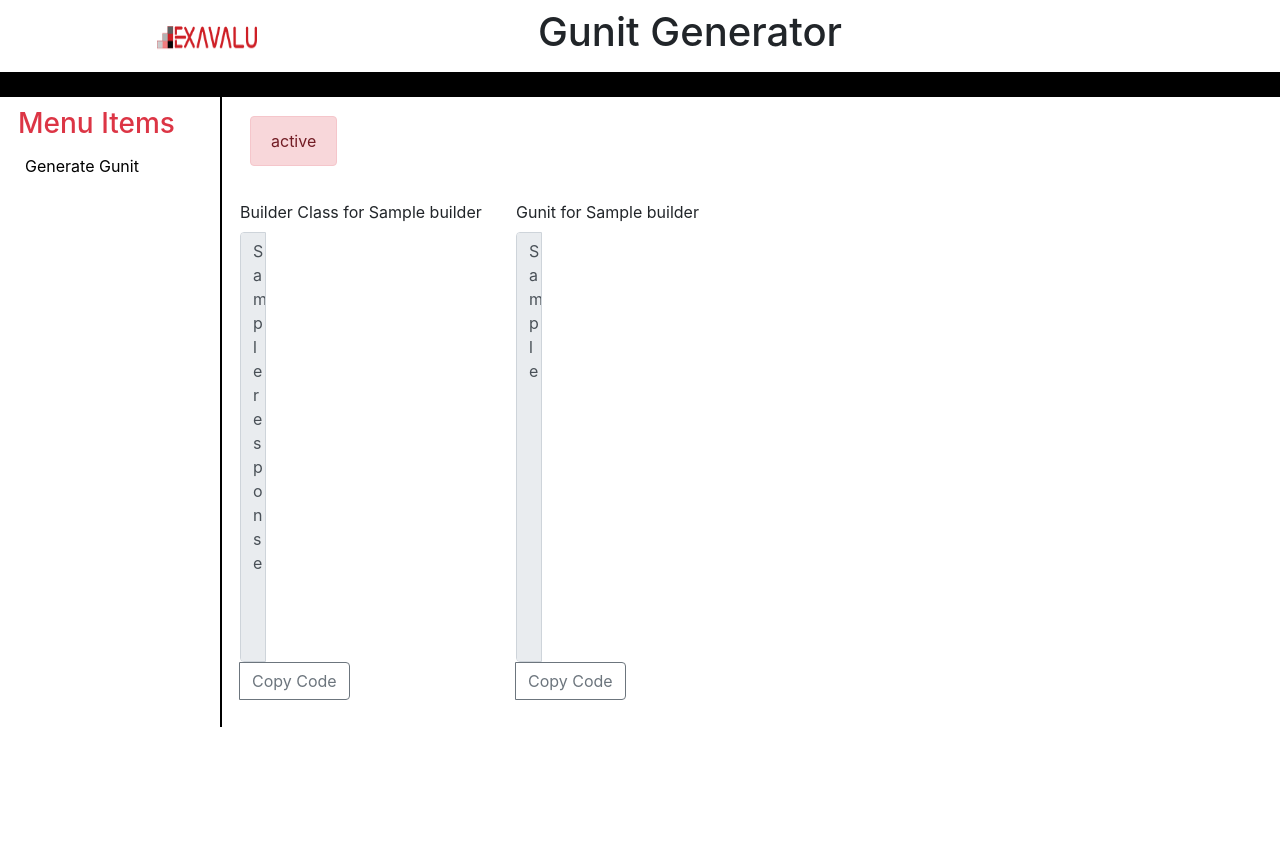
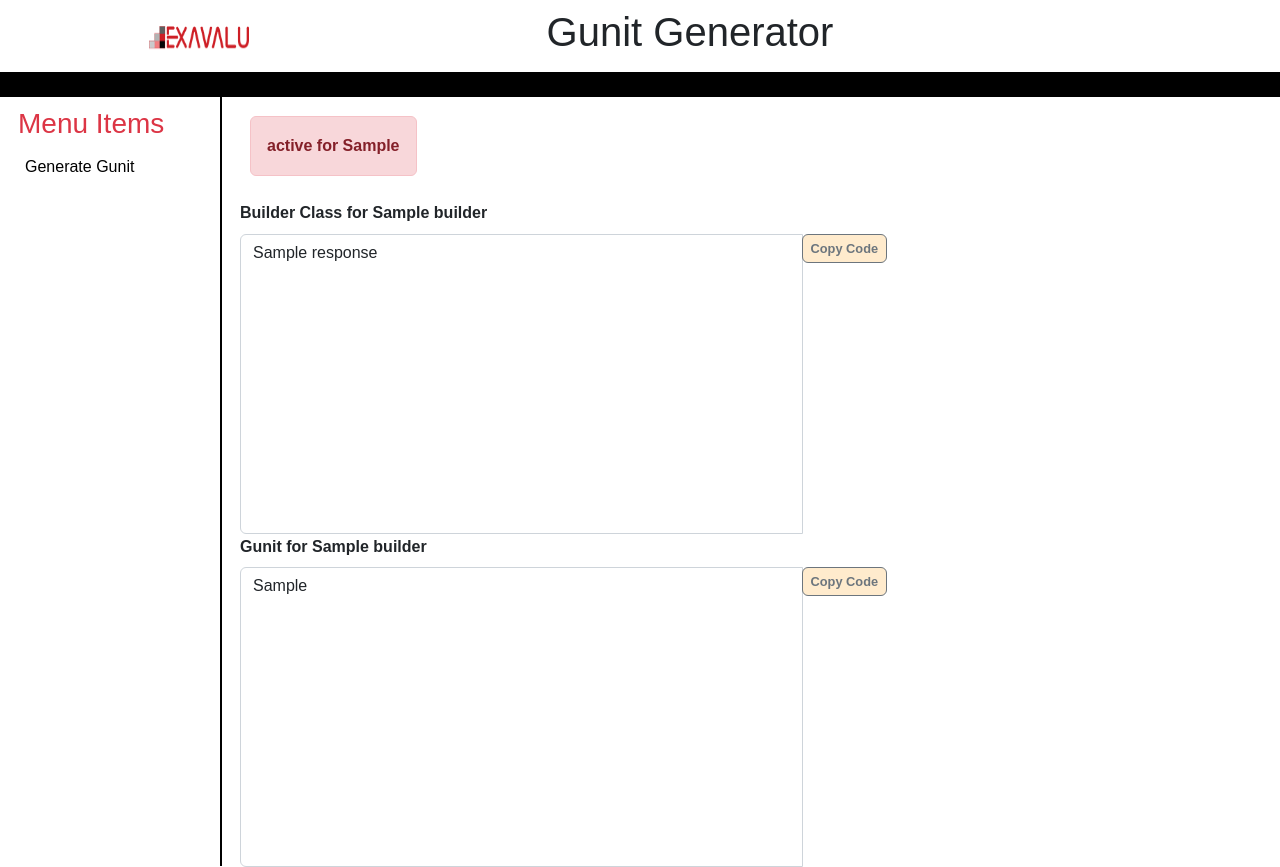
Before and after one commit to ExaSHivam/GunitGenrator, a Flask app: template templates/index.html in a window 1280 px wide. Before the commit the page ends 727 px from the top, so only its background shows below. Run offline with Flask 3, Linux system fonts and the light colour scheme; the template is opened without the code that fills it: most values are stand-ins (such as "Sample title", 1, 10 or a date in 2020); some libraries are stand-ins or nearby versions.

Commit message:
Gunit project 07_06

```diff
--- a/aws_s3.py
+++ b/aws_s3.py
@@ -340,7 +340,7 @@ def generate_gunit_data_claude(lob, builder, base_method_name, features):
                        field_map.get(col) != 'softentityreference'}
     print("Column Type Map:", column_type_map)
 
-    data_type_mapping_template = get_excel_from_s3('DatatypeMapping.xlsx')
+    data_type_mapping_template = get_excel_from_s3('dataTypeMapping.xlsx')
     print("Excel Data:\n", data_type_mapping_template)
     updated_column_type_map = replace_column_types(column_type_map, data_type_mapping_template)
     print("Updated Column Type Map:", updated_column_type_map)
--- a/static/css/style.css
+++ b/static/css/style.css
@@ -1,18 +1,15 @@
-
-
 * {
     box-sizing: border-box;
     margin: 0;
     padding: 0;
 }
-.hr{
+
+.hr {
     border-left: 2px solid black;
-  height: 39.5rem;
+    height: 48.2rem;
     position: absolute;
-
-  top:95px;
+    top: 95px;
     margin-left: 220px;
-
 }
 
 body {
@@ -42,164 +39,134 @@ body {
     padding: 5px 10px;
     border-radius: 5px;
 }
+
 .menu li a:hover {
     background-color: #f4f4f4;
     color: blue;
 }
 
-
 .header {
-
     margin-bottom: 20px;
 }
+
 .dropdown-checkboxes .dropdown-menu {
-    max-height: 200px; /* Optional: Set maximum height for dropdown */
-    overflow-y: auto; /* Optional: Enable vertical scrollbar if content exceeds height */
+    max-height: 200px;
+    overflow-y: auto;
 }
 
 .dropdown-checkboxes .dropdown-item {
     display: block;
 }
 
-
-
-
-#gunit-input{
+#gunit-input {
     display: none;
     position: absolute;
     top: 137px;
     left: 230px;
 }
+
 .textarea-large {
-    height: 100%; /* Make textarea full height of its container */
-    resize: none;
+    width: 100%;
+    height: 300px; /* Adjust as needed */
 }
 
 .btn-small {
-    padding: 0.25rem 0.5rem; /* Smaller padding */
-    font-size: 0.875rem; /* Smaller font size */
+    font-weight: bold;
+    background: blanchedalmond;
+    font-size: 0.8rem; /* Adjust as needed */
+    padding: 0.25rem 0.5rem; /* Adjust as needed */
 }
 
 .form-control {
-    width: 100%; /* Ensure the form control is full width */
-    height: 100%; /* Ensure the form control is full height */
     resize: none;
 }
 
 #output .col-md-6 {
-    height: 500px; /* Set the height of the columns */
+    height: 500px; /* Adjust as needed */
     display: flex;
     flex-direction: column;
 }
 
-#output .input-group {
-    flex: 1;
-    display: flex;
-    flex-direction: column;
+
+
+#lob-input {
+    display: none;
+    position: absolute;
+    top: 180px;
 }
 
-#output .form-control {
-    flex: 1;
-}
-
-
-
-
-#lob-input{
-    display: none;
-    position: absolute;
-    top:180px;
-
-}
 .select-lob label {
     font-weight: bold;
     display: block;
-    margin:10px;
-
+    margin: 10px;
 }
 
-#test-input {
+#test-input, #bdd-jira-input {
     display: none;
     position: absolute;
     top: 100px;
     left: 230px;
 }
-#bdd-jira-input {
-    display: none;
-    position: absolute;
-    top: 100px;
-    left: 230px;
-}
-#output{
+
+#output {
+   font-weight: bold;
     position: absolute;
     top: 200px;
     left: 240px;
 }
-#alertbdd,#alert1{
 
+#alertbdd, #alert1 {
+    font-weight: bold;
     position: absolute;
     top: 100px;
     left: 250px;
 }
 
-
 .upload-group .form-control {
     flex-grow: 1;
     margin-right: 10px;
 }
-.company-name{
-align-items:left;
-background-color:white;
-width:100px;
-height:30px;
- margin-top:10px;
+
+.company-name {
+    align-items: left;
+    background-color: white;
+    width: 100px;
+    height: 30px;
+    margin-top: 10px;
 }
+
 .sidebar {
-  background:#000000;
+    background: #000000;
     min-height: 25px;
-        color:#ffffff;
+    color: #ffffff;
     font-size: 14px;
     text-transform: uppercase;
+}
 
-    }
- .sidebarNavigation {
-            ul {
-                li {
-                    a {
-                        @include d-flex(r, fs, c);
-
-                        span {
+.sidebarNavigation ul li a span {
     margin-right: 0;
     width: 100%;
     text-align: center;
 }
 
-                        p {
+.sidebarNavigation ul li a p {
     display: none;
     position: absolute;
     left: 100%;
-                            top: 0px;
+    top: 0;
     background: #323232;
-                            color: color(white);
+    color: white;
     width: 210px;
     padding: 8px 8px 8px 15px;
-                            font-size: toRem(16);
+    font-size: 16px;
     box-sizing: border-box;
-
-                            @media (max-width: 1540px) {
-                                font-size: toRem(12.8);
-                            }
-                        }
 }
 
-                    &:hover {
-                        a {
-                            p {
+.sidebarNavigation ul li:hover a p {
     display: block;
 }
-                        }
 
-                        ul {
+.sidebarNavigation ul li:hover ul {
     display: block !important;
     position: absolute;
     left: 100%;
--- a/templates/index.html
+++ b/templates/index.html
@@ -4,29 +4,15 @@
 <head>
     <meta charset="UTF-8">
     <meta name="viewport" content="width=device-width, initial-scale=1.0">
-
-
     <link rel="icon" type="image/png" href="/static/favicon/favicon.ico">
     <link rel="icon" type="image/png" href="/static/favicon/favicon-32x32.png" sizes="32x32">
     <link rel="icon" type="image/png" href="/static/favicon/favicon-16x16.png" sizes="16x16">
-
-
     <link rel="apple-touch-icon" sizes="180x180" href="/static/favicon/apple-touch-icon.png">
-
-
     <link rel="manifest" href="/static/favicon/site.webmanifest">
-
-
     <meta name="description" content="Testing Accelerator with Gen AI">
     <meta name="keywords" content="testing, genai, BDD">
-
     <title>Gunit Generator</title>
-
-
     <link rel="stylesheet" href="https://cdn.jsdelivr.net/npm/bootstrap@5.2.3/dist/css/bootstrap.min.css">
-    <link href="https://stackpath.bootstrapcdn.com/bootstrap/4.5.2/css/bootstrap.min.css" rel="stylesheet">
-
-
     <link rel="stylesheet" href="/static/css/style.css">
 </head>
 
@@ -45,8 +31,8 @@
     <ul class="p-0">
         <li><a href="#">Generate Gunit</a></li>
     </ul>
+</nav>
 
-</nav>
 <div id="lob-input">
     <form class="select-lob" id="lob_select" method="post" enctype="multipart/form-data">
         <label for="lob">Line Of Business</label>
@@ -65,20 +51,16 @@
 <p>
 {% if status %}
 <div class="alert alert-danger mt-3" id="alert1">
-    {{ status }}
+    {{ status }} for {{selected_lob}}
 </div>
 {% endif %}
 
 <main class="container">
     <div class="row">
         <div class="col-md-6" id="gunit-input">
-
-            <form class="upload-gunit" id="uploadGunit" method="post" action="/generate_gunit"
-                  enctype="multipart/form-data">
-
+            <form class="upload-gunit" id="uploadGunit" method="post" action="/generate_gunit" enctype="multipart/form-data">
                 <div class="row">
                     <input type="text" class="form-control" id="selected_lob" name="selected_lob" hidden>
-
                     <div class="col-md-4">
                         <label for="builder" class="mt-3">Builders</label>
                         <select class="form-select" name="builder" id="builder" required>
@@ -93,44 +75,31 @@
                     <div class="col-md-6">
                         <label for="features" class="mt-3">Features</label>
                         <div class="dropdown">
-                            <button class="btn btn-secondary dropdown-toggle" type="button" id="features"
-                                    data-toggle="dropdown" aria-haspopup="true" aria-expanded="false">
+                            <button class="btn btn-secondary dropdown-toggle" type="button" id="features" data-bs-toggle="dropdown" aria-expanded="false">
                                 Select Features
                             </button>
-                            <div class="dropdown-menu" aria-labelledby="featuresDropdown">
-                                <label class="dropdown-item"><input type="checkbox" name="features" value="Exposure">Exposure</label>
-                                <label class="dropdown-item"><input type="checkbox" name="features" value="Incident">Incident</label>
-                                <label class="dropdown-item"><input type="checkbox" name="features" value="Matter">Matter</label>
-                                <label class="dropdown-item"><input type="checkbox" name="features"
-                                                                    value="Note">Note</label>
-                                <label class="dropdown-item"><input type="checkbox" name="Activity" value="Activity">Activity</label>
-                                <label class="dropdown-item"><input type="checkbox" name="ServiceRequest"
-                                                                    value="ServiceRequest">ServiceRequest</label>
-                            </div>
+                            <ul class="dropdown-menu" aria-labelledby="featuresDropdown">
+                                <li><label class="dropdown-item"><input type="checkbox" name="features" value="Exposure"> Exposure</label></li>
+                                <li><label class="dropdown-item"><input type="checkbox" name="features" value="Incident"> Incident</label></li>
+                                <li><label class="dropdown-item"><input type="checkbox" name="features" value="Matter"> Matter</label></li>
+                                <li><label class="dropdown-item"><input type="checkbox" name="features" value="Note"> Note</label></li>
+                                <li><label class="dropdown-item"><input type="checkbox" name="features" value="Activity"> Activity</label></li>
+                                <li><label class="dropdown-item"><input type="checkbox" name="features" value="ServiceRequest"> ServiceRequest</label></li>
+                            </ul>
                         </div>
                     </div>
                 </div>
 
                 <label for="base_method" class="mt-3">Base Method</label>
-                           <textarea class="form-control" id="base_method" name="base_method"
-                          placeholder="Enter the Base Method" value="" oninput="autoSize(this)"></textarea>
-<!--                <label for="base_method" class="mt-3">Base Method</label>-->
-<!--                <select class="form-control" id="base_method" name="base_method">-->
-<!--                    <option value="assignAutoClaim">assignAutoClaim</option>-->
-<!--                    <option value="changeVehicleYear">changeVehicleYear</option>-->
-<!--                </select>-->
-
+                <textarea class="form-control" id="base_method" name="base_method" placeholder="Enter the Base Method" oninput="autoSize(this)"></textarea>
 
                 <button class="btn btn-danger mx-2 mt-3" id="upload-gunit">Generate Gunit</button>
             </form>
-
         </div>
-
-
     </div>
     {% if response and response1 %}
     <div class="row" id="output">
-            <div class="col-md-6">
+        <div class="col-md-12">
             <label for="response" class="form-label">Builder Class for {{ builder }}</label>
             <div class="input-group">
                 <textarea class="form-control textarea-large" id="response" name="response" readonly>{{ response }}</textarea>
@@ -139,7 +108,7 @@
                 </div>
             </div>
         </div>
-            <div class="col-md-6">
+        <div class="col-md-12">
             <label for="response1" class="form-label">Gunit for {{ builder }}</label>
             <div class="input-group">
                 <textarea class="form-control textarea-large" id="response1" name="response1" readonly>{{ response1 }}</textarea>
@@ -149,16 +118,12 @@
             </div>
         </div>
     </div>
-
-
     {% endif %}
 </main>
 
-<!-- JavaScript code -->
 <script src="https://code.jquery.com/jquery-3.6.0.min.js"></script>
 <script src="https://cdn.jsdelivr.net/npm/bootstrap@5.2.3/dist/js/bootstrap.bundle.min.js"></script>
-<!-- Bootstrap CSS and JavaScript -->
-<link href="https://stackpath.bootstrapcdn.com/bootstrap/4.5.2/css/bootstrap.min.css" rel="stylesheet">
-<script src="https://stackpath.bootstrapcdn.com/bootstrap/4.5.2/js/bootstrap.bundle.min.js"></script>
+<script src="./static/js/main.js"></script>
 
-<script src="./static/js/main.js"></script>
+</body>
+</html>
```
Also changed, not shown: other parts of static/css/style.css (+8 -53 lines). Lines whose indentation alone changed are shown as unchanged.
